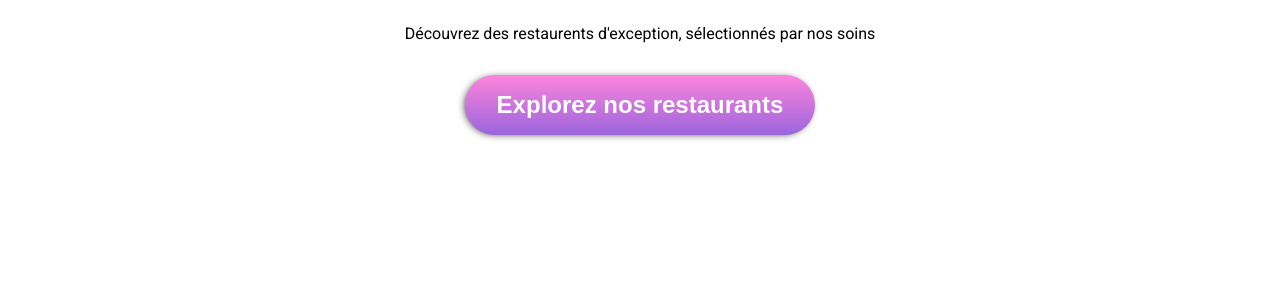
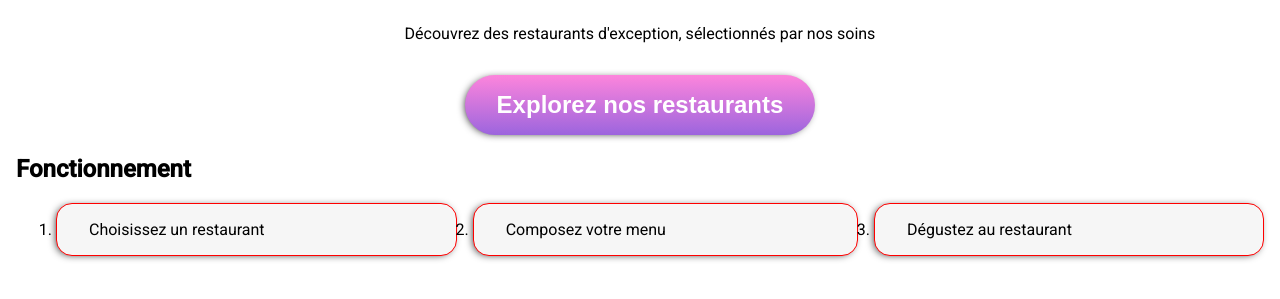
Before and after one commit to Bedgard/OhMyFood-project-2, a website: page accueil/index.html in a window 1280 px wide. Shown: the part 285-584 px from the top of the page. Drawn offline with Linux system fonts and the light colour scheme; a web font is replaced by a local one.

Commit message:
npm init and add ass

```diff
--- a/index.html
+++ b/accueil/index.html
@@ -19,19 +19,32 @@
      <main>
           <div class="city">
                <i class="fas fa-map-marker-alt"></i>
-               <h2>Paris, Belleville</h2>
+               <h2> Paris, Belleville</h2>
           </div>
 
           <section class="explorer">
                <h2>Réserver le menu qui<br>vous convient</h2>
-               <p>Découvrez des restaurents d'exception, sélectionnés par nos soins</p>
+               <p>Découvrez des restaurants d'exception, sélectionnés par nos soins</p>
                <button>Explorez nos restaurants</button>
           </section>
 
-          </div>
+
+          <section class="tuto">
+               <h2>Fonctionnement</h2>
+               <ol>
+                    <li>Choisissez un restaurant</li>
+                    <li>Composez votre menu</li>
+                    <li>Dégustez au restaurant</li>
+               </ol>
+          </section>
+
+
+
      </main>
 </body>
 
 
 
+
+
 </html>
--- a/style.css
+++ b/accueil/style.css
@@ -12,6 +12,13 @@ body {
     font-family: "roboto", sans-serif;
 }
 
+main {
+
+    padding: 0 1rem;
+}
+
+/*HEADER*/
+
 header {
     font-family: 'Shrikhand', cursive;
     text-align: center;
@@ -19,6 +26,8 @@ header {
     padding: 0.3rem;
     position: relative;
 }
+
+/* CITY */
 
 main .city {
     display: flex;
@@ -66,6 +75,7 @@ main .city i {
     background-image: linear-gradient(to top, rgba(147, 86, 220, 0.9), rgba(255, 121, 218, 0.9));
     transition: transform 200ms;
     margin-top: 1rem;
+
 }
 
 .explorer button:hover {
@@ -73,3 +83,34 @@ main .city i {
     cursor: pointer;
     opacity: 0.9;
 }
+
+/* TUTO */
+
+.tuto ol {
+    display: flex;
+    flex-wrap: wrap;
+    gap: 1rem;
+}
+
+@media (max-width:800px) {
+    .tuto ol {
+        flex-direction: column;
+
+    }
+}
+
+.tuto li {
+    background-color: #f6f6f6;
+    padding: 1rem 2rem;
+    border: 1px solid red;
+    flex-grow: 1;
+    border-radius: 1rem;
+    box-shadow: -2px 1px 8px -3px #000000;
+}
+
+.tuto li:hover {
+    transform: scale(1.02);
+}
+
+/*J'ai fini le 11 mais il y a des éléments SASS à ajouter */
+/* 08 probleme avec l'installation de SASS et de gitignore
```
Also changed, not shown: package.json (added, +22 -0 lines), Maquettes Ohmyfood/maquettes/Accueil.png (deleted), Maquettes Ohmyfood/maquettes/Menu - A╠Ç la franc╠ºaise.png (deleted), 2 other files.
